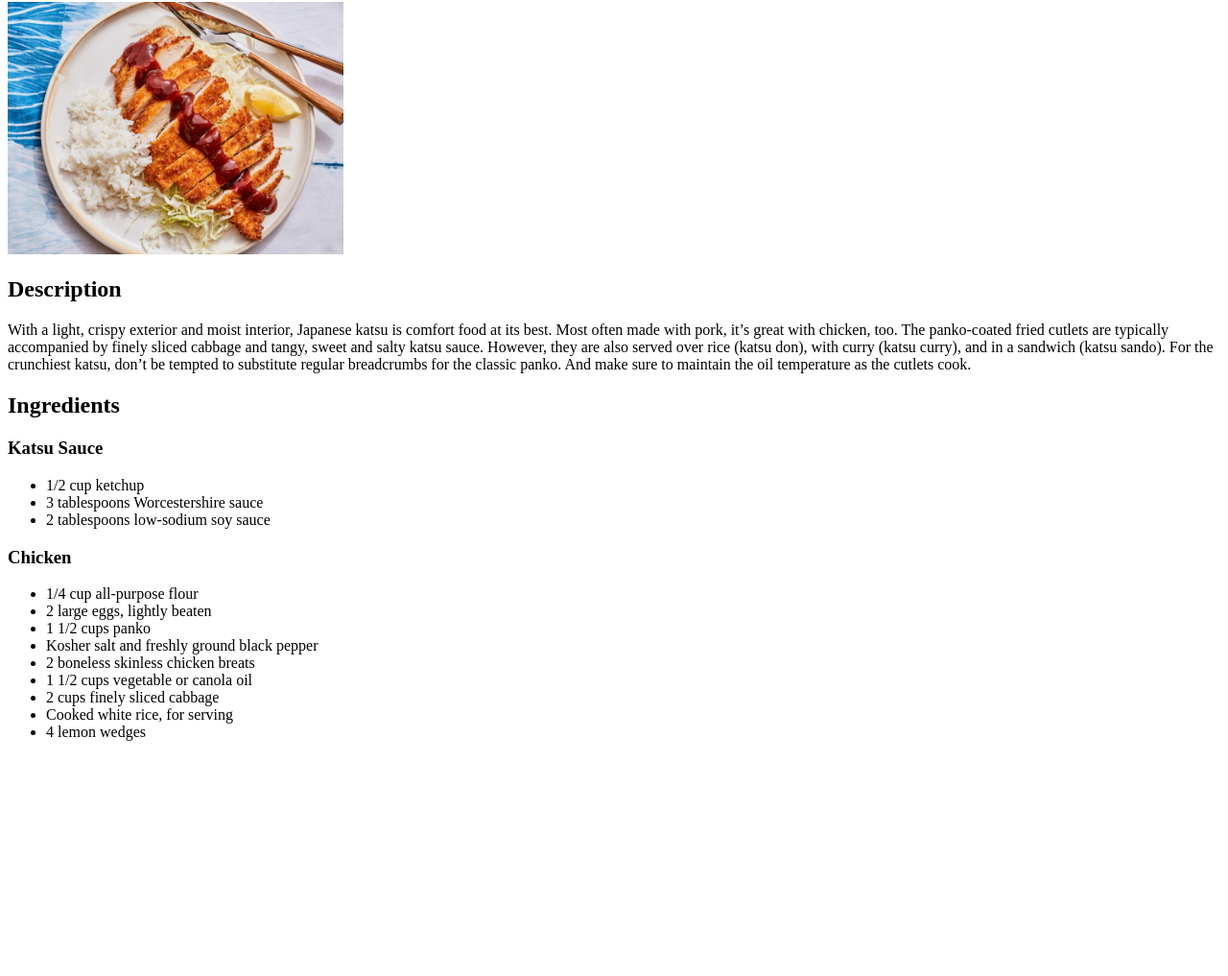
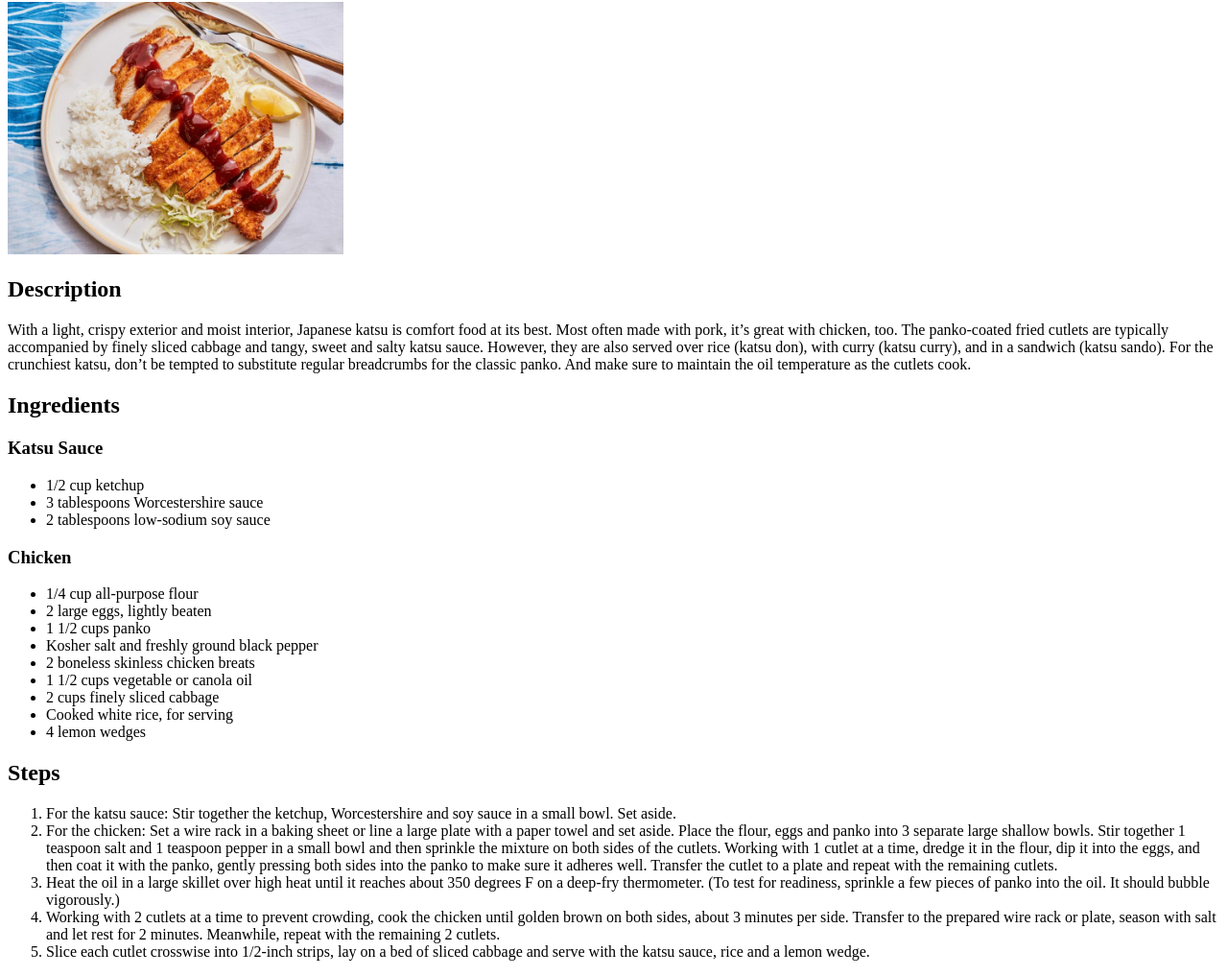
Before and after one commit to charliedwyer/odin-recipes, a plain HTML site: page recipes/chicken-katsu.html in a window 1280 px wide. Shown: the part 78-1095 px from the top of the page at 96% size. Before the commit the page ends 866 px from the top, so only its background shows below. Drawn offline with Linux system fonts and the light colour scheme.

Commit message:
Add steps to chicken katsu

```diff
--- a/recipes/chicken-katsu.html
+++ b/recipes/chicken-katsu.html
@@ -19,6 +19,7 @@
             <li>3 tablespoons Worcestershire sauce</li>
             <li>2 tablespoons low-sodium soy sauce</li>
         </ul>
+
         <h3>Chicken</h3>
         <ul>
             <li>1/4 cup all-purpose flour</li>
@@ -31,5 +32,15 @@
             <li>Cooked white rice, for serving</li>
             <li>4 lemon wedges</li>
         </ul>
+
+        <h2>Steps</h2>
+        <ol>
+            <li>For the katsu sauce: Stir together the ketchup, Worcestershire and soy sauce in a small bowl. Set aside.</li>
+            <li>For the chicken: Set a wire rack in a baking sheet or line a large plate with a paper towel and set aside. Place the flour, eggs and panko into 3 separate large shallow bowls. Stir together 1 teaspoon salt and 1 teaspoon pepper in a small bowl and then sprinkle the mixture on both sides of the cutlets. Working with 1 cutlet at a time, dredge it in the flour, dip it into the eggs, and then coat it with the panko, gently pressing both sides into the panko to make sure it adheres well. Transfer the cutlet to a plate and repeat with the remaining cutlets.</li>
+            <li>Heat the oil in a large skillet over high heat until it reaches about 350 degrees F on a deep-fry thermometer. (To test for readiness, sprinkle a few pieces of panko into the oil. It should bubble vigorously.) </li>
+            <li>Working with 2 cutlets at a time to prevent crowding, cook the chicken until golden brown on both sides, about 3 minutes per side. Transfer to the prepared wire rack or plate, season with salt and let rest for 2 minutes. Meanwhile, repeat with the remaining 2 cutlets.</li>
+            <li>Slice each cutlet crosswise into 1/2-inch strips, lay on a bed of sliced cabbage and serve with the katsu sauce, rice and a lemon wedge.  </li>
+        </ol>
+
     </body>
 </html>
```
